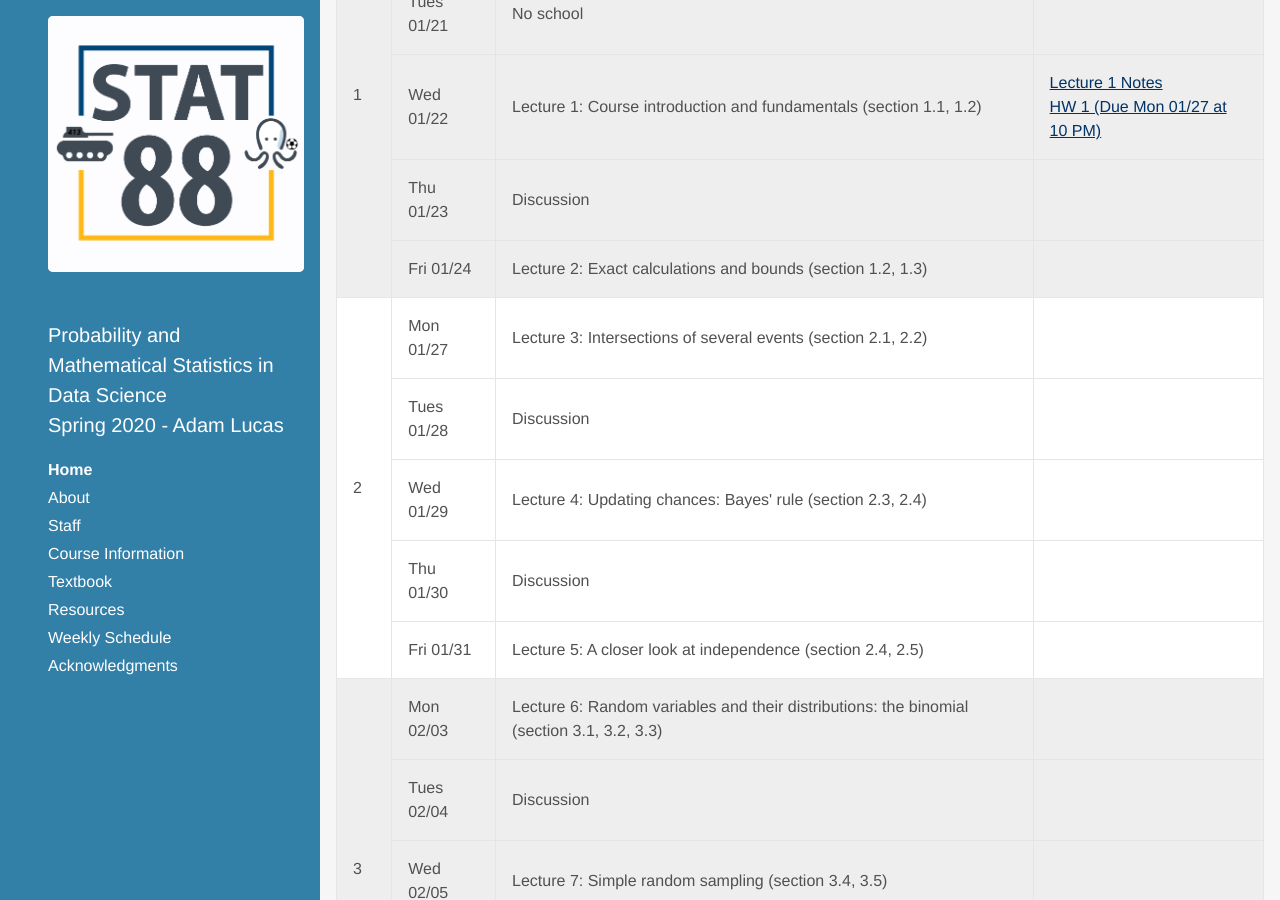
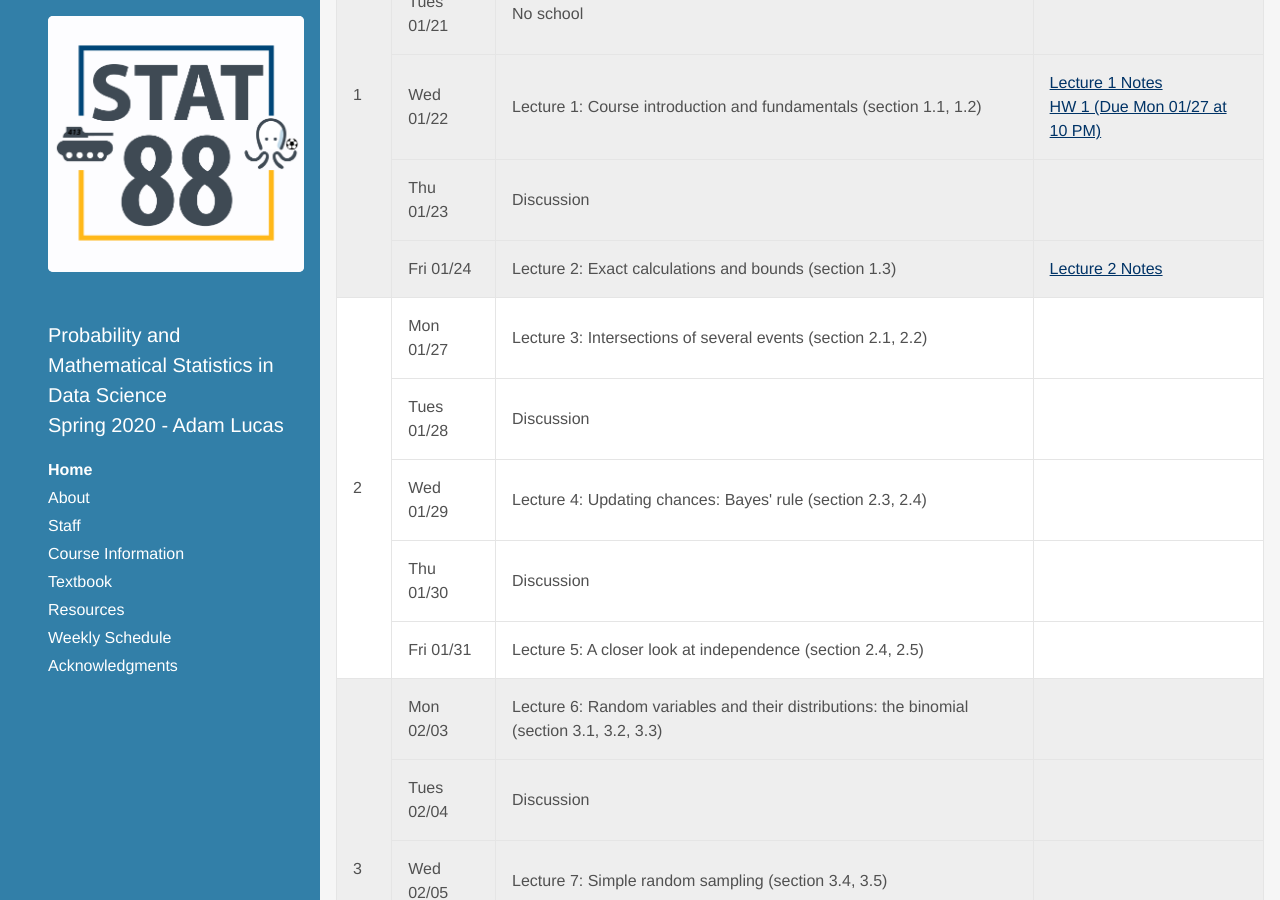
Before and after one commit to stat88/stat88.github.io, a Jekyll site: the page built from index.html, in a window 1280 px wide and 900 px high, scrolled down 613 px. Built offline with Jekyll 4.4.1, drawn with Linux system fonts in a browser that asks for light colours; some web fonts are replaced; the list of posts is cut into pages by our own code.

Commit message:
add lecture 2 notes

```diff
--- a/_data/syllabus2.yml
+++ b/_data/syllabus2.yml
@@ -17,7 +17,10 @@ weeks:
     - date: Thu 01/23
       content: "Discussion"
     - date: Fri 01/24
-      content: "Lecture 2: Exact calculations and bounds (section 1.2, 1.3)"
+      content: "Lecture 2: Exact calculations and bounds (section 1.3)"
+      assignments:
+      - name: "Lecture 2 Notes"
+        url: http://stat88.org/assets/notes/Lec2.pdf
 
 
   - weekNum: 2
```
Also changed, not shown: 1 other file.
